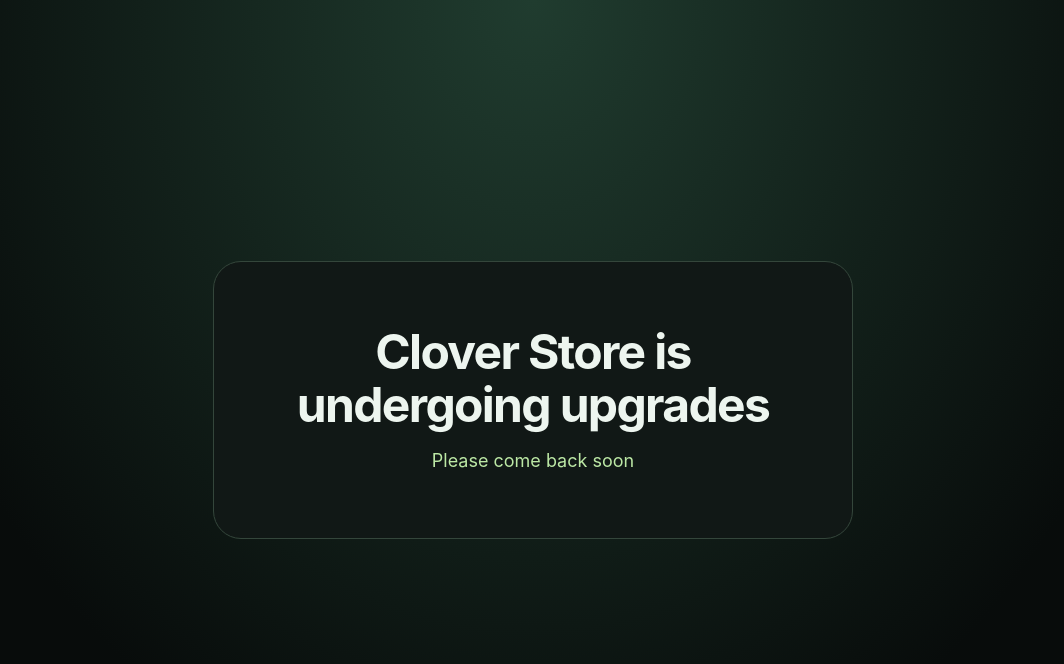
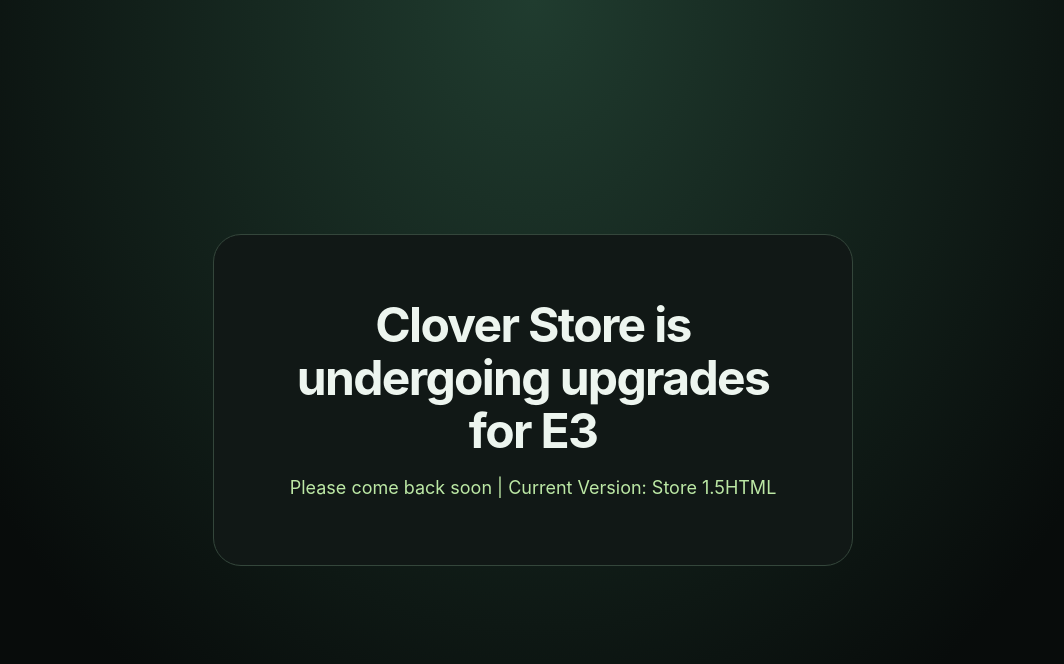
Before and after one commit to woodsstudiosupport/cloverstoresupports, a plain HTML site: page index.html in a window 1280 px wide. Shown: the whole page, without its empty margins (107-1171 px from the left). Drawn offline with Linux system fonts and the light colour scheme.

Commit message:
Update index.html

```diff
--- a/index.html
+++ b/index.html
@@ -38,8 +38,8 @@ html,body{margin:0;background:#000;color:#f5f5f7;font-family:system-ui,sans-seri
 </head><body>
 <main id="clover-maintenance" aria-labelledby="clover-maintenance-title">
   <article>
-    <h1 id="clover-maintenance-title">Clover Store is undergoing upgrades</h1>
-    <p>Please come back soon</p>
+    <h1 id="clover-maintenance-title">Clover Store is undergoing upgrades for E3</h1>
+    <p>Please come back soon | Current Version: Store 1.5HTML</p>
   </article>
 </main>
 <!-- To reopen, remove the maintenance style and main, then unwrap the storefront template. -->
```
